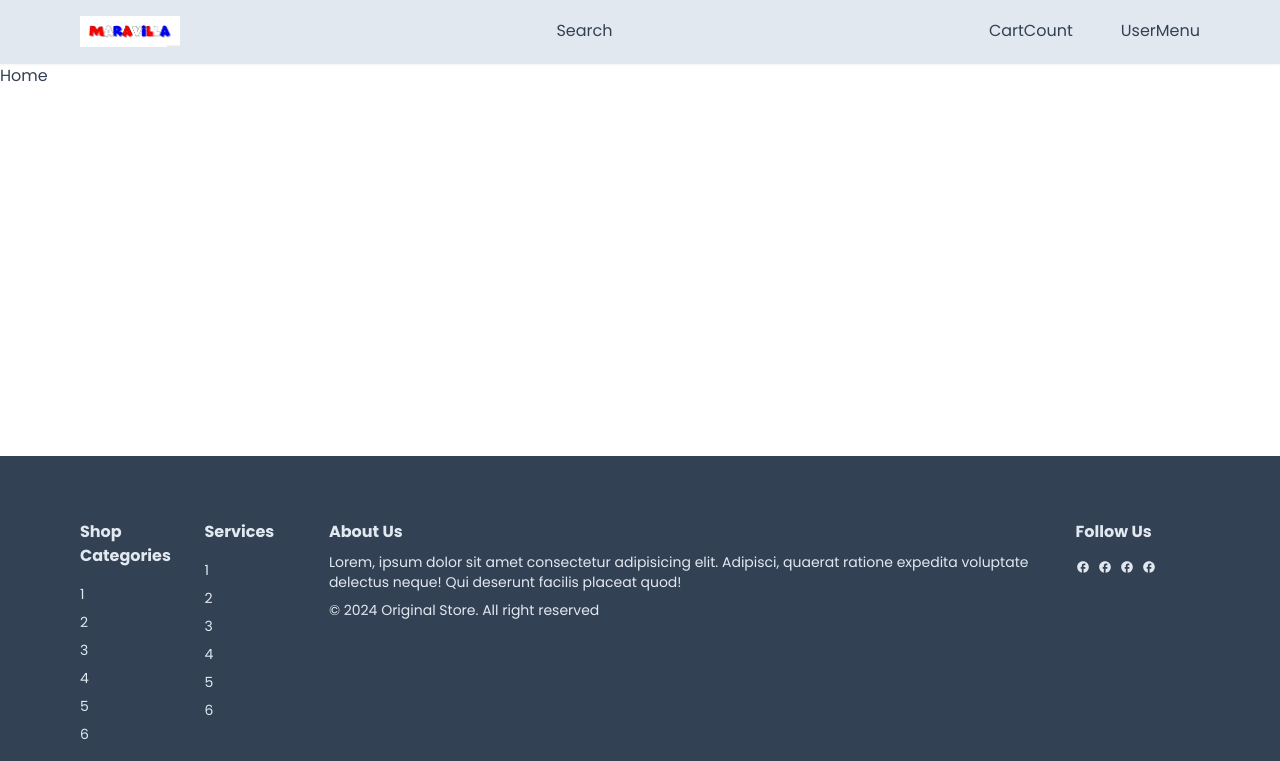
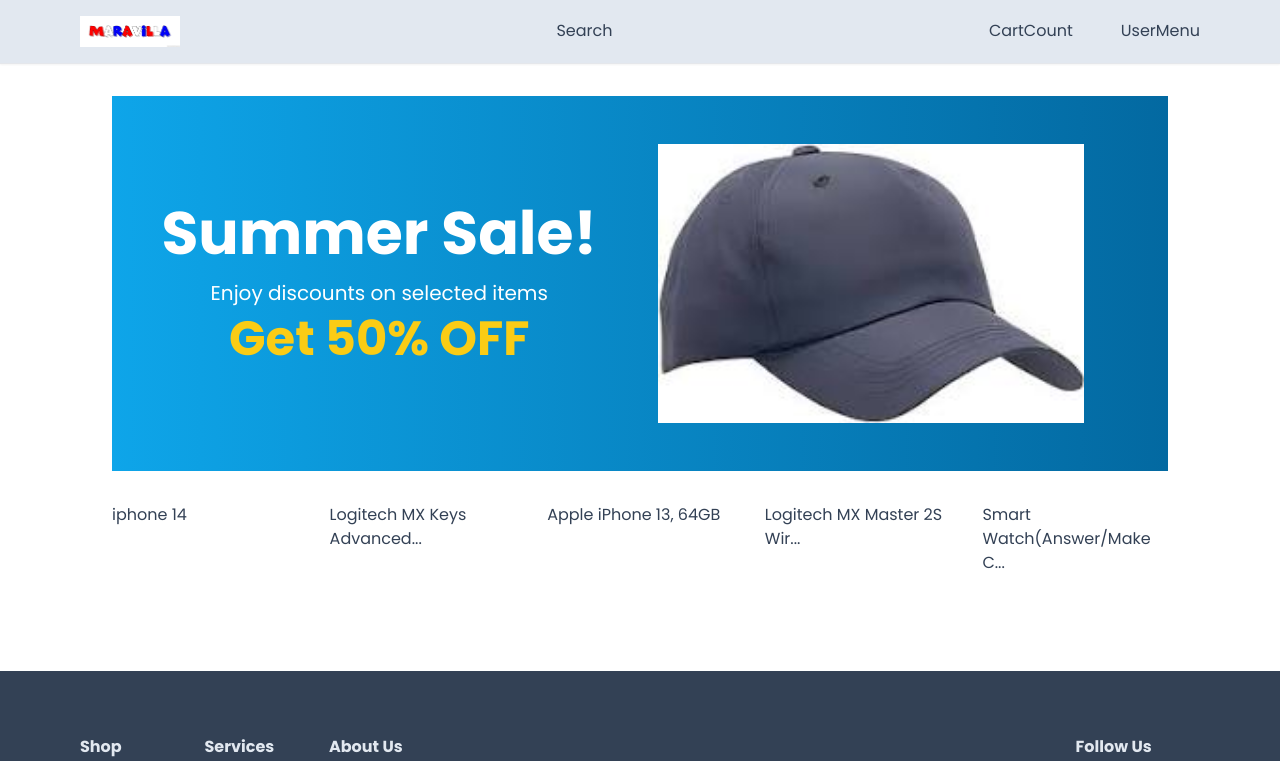
Before and after one commit to OlatunjiAbiodunEmmanuel/ORiginal-store, a Next.js app: page / in a window 1280 px wide. Shown: the top 761 px of the page. Built offline with nearby package versions, Linux system fonts and the light colour scheme.

Commit message:
feat: add heroSection

```diff
--- /dev/null
+++ b/app/components/HeroSection.tsx
@@ -0,0 +1,21 @@
+import Image from "next/image";
+import React from "react";
+
+const HeroSection = () => {
+  return (
+    <div className="relative bg-gradient-to-r from-sky-500 to-sky-700 mb-8">
+      <div className="mx-auto px-8 py-12 flex flex-col gap-2 md:flex-row items-center justify-evenly">
+        <div className="mb-8 md:mb-0 text-center">
+          <h1 className="text-4xl md:text-6xl font-bold text-white mb-4">Summer Sale!</h1>
+          <p className="text-lg md:text-xl text-white mb-2">Enjoy discounts on selected items</p>
+          <p className="text-2xl md:text-5xl text-yellow-400 font-bold">Get 50% OFF</p>
+        </div>
+        <div className="w-1/2 relative aspect-video">
+        <Image src="/cap3.jpeg" alt="Cap" fill className="object-contain"/>
+        </div>
+      </div>
+    </div>
+  );
+};
+
+export default HeroSection;
--- /dev/null
+++ b/app/components/products/ProductCard.tsx
@@ -0,0 +1,12 @@
+'use client'
+import React from 'react'
+
+const ProductCard = () => {
+  return (
+    <div className=''>
+
+    </div>
+  )
+}
+
+export default ProductCard
--- a/app/page.tsx
+++ b/app/page.tsx
@@ -1,8 +1,21 @@
-
+import { products } from "@/utilis/products";
+import Container from "./components/Container";
+import HeroSection from "./components/HeroSection";
+import { truncateTxt } from "@/utilis/TruncateText";
 
 export default function Home() {
   return (
-   <div>
-    Home
-   </div>  )
+    <div className="p-8">
+      <Container>
+        <div>
+          <HeroSection />
+        </div>
+        <div className="grid grid-cols-2 sm:grid-cols-3 lg:grid-cols-4 xl:grid-cols-5 2xl:grid-cols-6 gap-8">
+          {products.map((product: any) => {
+            return <div key={product.id}>{truncateTxt(product.name)}</div>;
+          })}
+        </div>
+      </Container>
+    </div>
+  );
 }
--- /dev/null
+++ b/utilis/TruncateText.ts
@@ -0,0 +1,7 @@
+export const truncateTxt =(str: string)=>{
+    if (str.length < 25) return(str)
+
+return ( str.substring (0,25) + "...")
+
+
+}
--- /dev/null
+++ b/utilis/products.tsx
@@ -0,0 +1,185 @@
+//I am changing the image links from firebase to amazon, firebase has issues with these direct links. Please remember to add the amazon link(that will show up at the error) instead of firebase at the cofig for it to work out.
+
+export const products = [
+    {
+      id: "64a654593e91b8e73a351e9b",
+      name: "iphone 14",
+      description: "Short description",
+      price: 2999,
+      brand: "apple",
+      category: "Phone",
+      inStock: true,
+      images: [
+        {
+          color: "White",
+          colorCode: "#FFFFFF",
+          image:
+            "https://m.media-amazon.com/images/I/71p-tHQ0u1L._AC_SX679_.jpg",
+        },
+        {
+          color: "Gray",
+          colorCode: "#808080",
+          image:
+            "https://m.media-amazon.com/images/I/417tEj3iJ8L._AC_.jpg",
+        },
+      ],
+      reviews: [],
+    },
+    {
+      id: "64a4ebe300900d44bb50628a",
+      name: "Logitech MX Keys Advanced Wireless Illuminated Keyboard, Tactile Responsive Typing, Backlighting, Bluetooth, USB-C, Apple macOS, Microsoft Windows, Linux, iOS, Android, Metal Build (Black)",
+      description:
+        "PERFECT STROKE KEYS - Spherically-dished keys match the shape of your fingertips, offering satisfying feedback with every tap\nCOMFORT AND STABILITY - Type with confidence on a keyboard crafted for comfort, stability, and precision",
+      price: 102.99,
+      brand: "logitech",
+      category: "Accesories",
+      inStock: true,
+      images: [
+        {
+          color: "Black",
+          colorCode: "#000000",
+          image:
+            "https://m.media-amazon.com/images/I/71gOLg2-kqL.__AC_SX300_SY300_QL70_FMwebp_.jpg",
+        },
+      ],
+      reviews: [
+        {
+          id: "64a65a6158b470c6e06959ee",
+          userId: "6475af156bad4917456e6e1e",
+          productId: "64a4ebe300900d44bb50628a",
+          rating: 5,
+          comment: "good",
+          createdDate: "2023-07-06T06:08:33.067Z",
+          user: {
+            id: "6475af156bad4917456e6e1e",
+            name: "Charles",
+            email: "example@gmail.com",
+            emailVerified: null,
+            image:
+              "https://lh3.googleusercontent.com/a/AAcHTteOiCtILLBWiAoolIW9PJH-r5825pBDl824_8LD=s96-c",
+            hashedPassword: null,
+            createdAt: "2023-05-30T08:08:53.979Z",
+            updatedAt: "2023-05-30T08:08:53.979Z",
+            role: "ADMIN",
+          },
+        },
+      ],
+    },
+    {
+      id: "648437b38c44d52b9542e340",
+      name: "Apple iPhone 13, 64GB",
+      description:
+        'The product is refurbished, fully functional, and in excellent condition. Backed by the 90-day E~Shop Renewed Guarantee.\n- This pre-owned product has been professionally inspected, tested and cleaned by Amazon qualified vendors. It is not certified by Apple.\n- This product is in "Excellent condition". The screen and body show no signs of cosmetic damage visible from 12 inches away.\n- This product will have a battery that exceeds 80% capacity relative to new.\n- Accessories may not be original, but will be compatible and fully functional. Product may come in generic box.\n- Product will come with a SIM removal tool, a charger and a charging cable. Headphone and SIM card are not included.\n- This product is eligible for a replacement or refund within 90-day of receipt if it does not work as expected.\n- Refurbished phones are not guaranteed to be waterproof.',
+      price: 40,
+      brand: "Apple",
+      category: "Phone",
+      inStock: true,
+      images: [
+        {
+          color: "Black",
+          colorCode: "#000000",
+          image:
+            "https://m.media-amazon.com/images/I/61g+McQpg7L._AC_SX679_.jpg",
+        },
+        {
+          color: "Blue",
+          colorCode: " #0000FF",
+          image:
+            "https://m.media-amazon.com/images/I/713Om9vCHUL._AC_SX679_.jpg",
+        },
+        {
+          color: "Red",
+          colorCode: "#FF0000",
+          image:
+            "https://m.media-amazon.com/images/I/61thdjmfHcL.__AC_SX300_SY300_QL70_FMwebp_.jpg",
+        },
+      ],
+      reviews: [
+        {
+          id: "6499b4887402b0efd394d8f3",
+          userId: "6499b184b0e9a8c8709821d3",
+          productId: "648437b38c44d52b9542e340",
+          rating: 4,
+          comment:
+            "good enough. I like the camera and casing. the delivery was fast too.",
+          createdDate: "2023-06-26T15:53:44.483Z",
+          user: {
+            id: "6499b184b0e9a8c8709821d3",
+            name: "Chaoo",
+            email: "example1@gmail.com",
+            emailVerified: null,
+            image:
+              "https://lh3.googleusercontent.com/a/AAcHTtcuRLwWi1vPKaQOcJlUurlhRAIIq2LgYccE8p32=s96-c",
+            hashedPassword: null,
+            createdAt: "2023-06-26T15:40:52.558Z",
+            updatedAt: "2023-06-26T15:40:52.558Z",
+            role: "USER",
+          },
+        },
+        {
+          id: "6499a110efe4e4de451c7edc",
+          userId: "6475af156bad4917456e6e1e",
+          productId: "648437b38c44d52b9542e340",
+          rating: 5,
+          comment: "I really liked it!!",
+          createdDate: "2023-06-26T14:30:40.998Z",
+          user: {
+            id: "6475af156bad4917456e6e1e",
+            name: "Charles",
+            email: "example@gmail.com",
+            emailVerified: null,
+            image:
+              "https://lh3.googleusercontent.com/a/AAcHTteOiCtILLBWiAoolIW9PJH-r5825pBDl824_8LD=s96-c",
+            hashedPassword: null,
+            createdAt: "2023-05-30T08:08:53.979Z",
+            updatedAt: "2023-05-30T08:08:53.979Z",
+            role: "ADMIN",
+          },
+        },
+      ],
+    },
+    {
+      id: "64a4e9e77e7299078334019f",
+      name: "Logitech MX Master 2S Wireless Mouse – Use on Any Surface, Hyper-Fast Scrolling, Ergonomic Shape, Rechargeable, Control Upto 3 Apple Mac and Windows Computers, Graphite",
+      description:
+        "Cross computer control: Game changing capacity to navigate seamlessly on 3 computers, and copy paste text, images, and files from 1 to the other using Logitech flow\nDual connectivity: Use with upto 3 Windows or Mac computers via included Unifying receiver or Bluetooth Smart wireless technology. Gesture button- Yes",
+      price: 70,
+      brand: "logitech",
+      category: "Accesories",
+      inStock: true,
+      images: [
+        {
+          color: "Graphite",
+          colorCode: " #383838",
+          image:
+            "https://m.media-amazon.com/images/I/61ni3t1ryQL.__AC_SX300_SY300_QL70_FMwebp_.jpg",
+        },
+      ],
+      reviews: [],
+    },
+    {
+      id: "649d775128b6744f0f497040",
+      name: 'Smart Watch(Answer/Make Call), 1.85" Smartwatch for Men Women IP68 Waterproof, 100+ Sport Modes, Fitness Activity Tracker, Heart Rate Sleep Monitor, Pedometer, Smart Watches for Android iOS, 2023',
+      description:
+        'Bluetooth Call and Message Reminder: The smart watch is equipped with HD speaker, after connecting to your phone via Bluetooth, you can directly use the smartwatches to answer or make calls, read messages, store contacts, view call history. The smartwatch can set up more message notifications in "GloryFit" APP. You will never miss any calls and messages during meetings, workout and riding.',
+      price: 50,
+      brand: "Nerunsa",
+      category: "Watch",
+      inStock: true,
+      images: [
+        {
+          color: "Black",
+          colorCode: "#000000",
+          image:
+            "https://m.media-amazon.com/images/I/71s4mjiit3L.__AC_SX300_SY300_QL70_FMwebp_.jpg",
+        },
+        {
+          color: "Silver",
+          colorCode: "#C0C0C0",
+          image:
+            "https://m.media-amazon.com/images/I/71zbWSRMaYL.__AC_SX300_SY300_QL70_FMwebp_.jpg",
+        },
+      ],
+      reviews: [],
+    },
+  ];
```
Also changed, not shown: public/cap3.jpeg (added).
